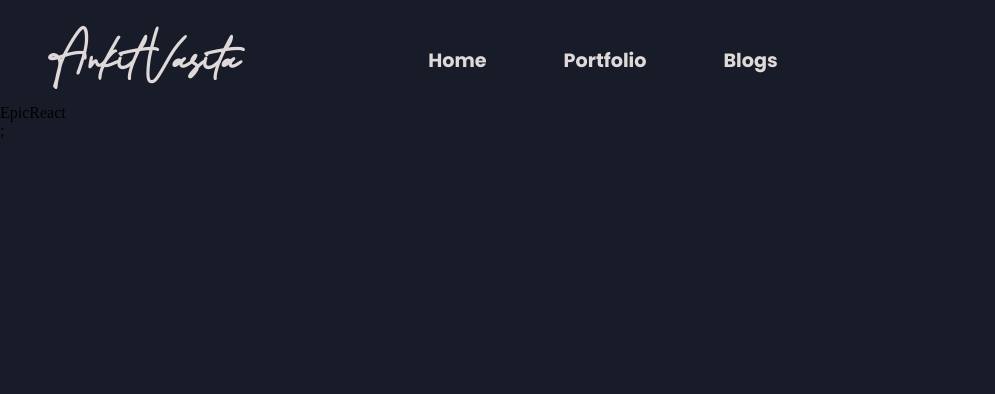
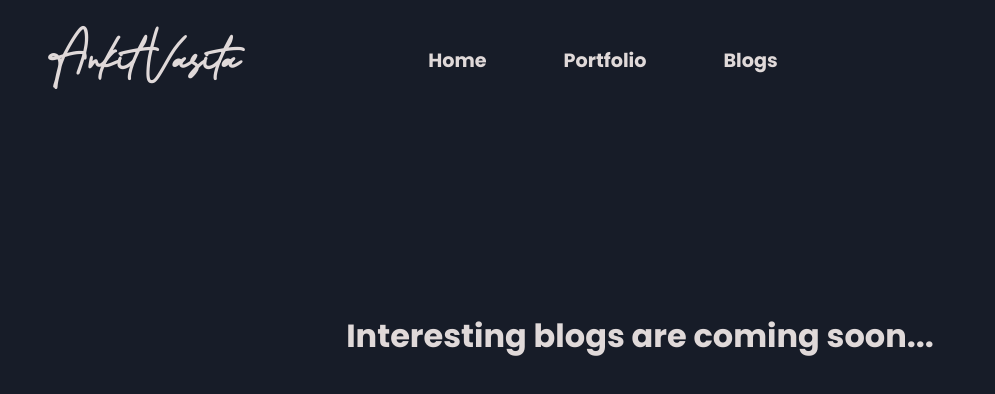
Before and after one commit to AnkitVasita/portfolio, a React (Create React App) app: page /blog/epicreact in a window 1280 px wide. Shown: the top 394 px of the page, without its empty margins (0-995 px from the left). Built offline with nearby package versions, Linux system fonts and the light colour scheme; a web font is replaced by a local one.

Commit message:
Update Blog Page

```diff
--- /dev/null
+++ b/src/pages/Blogs/EpicReact/epicreact.css
@@ -0,0 +1,8 @@
+.blog {
+  display: flex;
+  justify-content: center;
+  align-items: center;
+  margin-top: 13rem;
+  color: rgb(224, 217, 217);
+  font-family: var(--primaryFont);
+}
--- a/src/pages/Blogs/EpicReact/index.jsx
+++ b/src/pages/Blogs/EpicReact/index.jsx
@@ -1,11 +1,14 @@
 import React from "react";
 import { Navbar } from "../../../components";
+import "../EpicReact/epicreact.css";
 
 const EpicReact = () => {
   return (
     <>
       <Navbar />
-      <div>EpicReact</div>;
+      <div className="blog">
+        <h1>Interesting blogs are coming soon...</h1>
+      </div>
     </>
   );
 };
```
